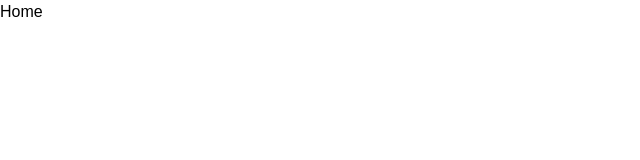
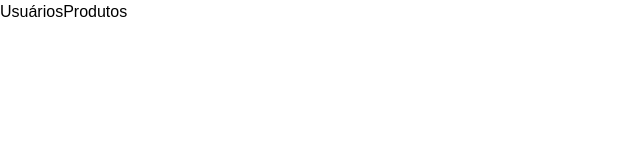
Before and after one commit to MuMaestro/datastone-challenge, a Vue app: page / in a window 1280 px wide. Shown: the top 160 px of the page, without its empty margins (0-640 px from the left). Built offline with nearby package versions, Linux system fonts and the light colour scheme.

Commit message:
refactor(routes): removendo home, colocando views de usuário e produto como rotas principais

```diff
--- a/src/App.vue
+++ b/src/App.vue
@@ -4,10 +4,10 @@ import { RouterLink, RouterView } from 'vue-router';
 
 <template>
   <header>
-
     <div class="wrapper">
       <nav>
-        <RouterLink to="/">Home</RouterLink>
+        <RouterLink to="/">Usuários</RouterLink>
+        <RouterLink to="/produtos">Produtos</RouterLink>
       </nav>
     </div>
   </header>
--- a/src/router/index.ts
+++ b/src/router/index.ts
@@ -1,6 +1,5 @@
-import DefaultView from '@/views/DefaultView.vue'
 import ProductView from '@/views/ProductView.vue'
-import UsersView from '@/views/UsersView.vue'
+import { UsersView } from '@/views/UsersView'
 import { createRouter, createWebHistory } from 'vue-router'
 
 const router = createRouter({
@@ -8,18 +7,13 @@ const router = createRouter({
 	routes: [
 		{
 			path: '/',
-      name: 'home',
-      component: DefaultView
+			name: 'usuarios',
+			component: UsersView
 		},
 		{
-      path: '/',
+			path: '/produtos',
 			name: 'produtos',
 			component: ProductView
-    },
-    {
-      path: '/',
-      name: 'usuarios',
-      component: UsersView
 		},
 	]
 })
--- a/src/views/DefaultView.vue
+++ /dev/null
@@ -1,8 +0,0 @@
-<script setup lang="ts">
-</script>
-
-<template>
-  <main>
-
-  </main>
-</template>
--- a/src/views/UsersView.vue
+++ /dev/null
@@ -1,8 +0,0 @@
-<script setup lang="ts">
-</script>
-
-<template>
-  <main>
-
-  </main>
-</template>
--- /dev/null
+++ b/src/views/UsersView/UsersView.vue
@@ -0,0 +1,47 @@
+<script setup lang="ts">
+import { ref } from 'vue';
+const value = ref('inicial')
+const ativo = ref(true)
+</script>
+
+<template>
+	<main>
+		<div class="fixed inset-0 w-full h-full flex flex-col items-center justify-center">
+			<div class="w-full max-w-[980px] h-full flex flex-col items-center">
+
+			</div>
+			<!-- <BasicButton icon-mode>
+				<GoogleIcon>
+					search
+				</GoogleIcon>
+			</BasicButton>
+			<BasicDialog>
+				<template v-slot:default>
+					<span>Alguma coisa</span>
+				</template>
+				<template v-slot:content>
+					conteudo complexo
+				</template>
+			</BasicDialog>
+			<div>parent bound v-model is: {{ value }}</div>
+			<TextInput aria-label="name" v-model="value" >
+				Nome
+			</TextInput>
+			<TextInput aria-label="email"  v-model="value"   >
+				Email
+			</TextInput>
+			<TextInput aria-label="cpf"  v-model="value"   >
+				Documento
+			</TextInput>
+			<TextInput aria-label="telefone"  v-model="value"   >
+				Telefone
+			</TextInput>
+			<div>
+				its: {{ ativo }}
+			</div>
+			<SwitchInput :id="'ativo'" v-model="ativo">
+				Ativo
+			</SwitchInput> -->
+		</div>
+	</main>
+</template>
--- /dev/null
+++ b/src/views/UsersView/index.ts
@@ -0,0 +1,2 @@
+import UsersView from './UsersView.vue';
+export { UsersView }
```
Lines whose indentation alone changed are shown as unchanged.
